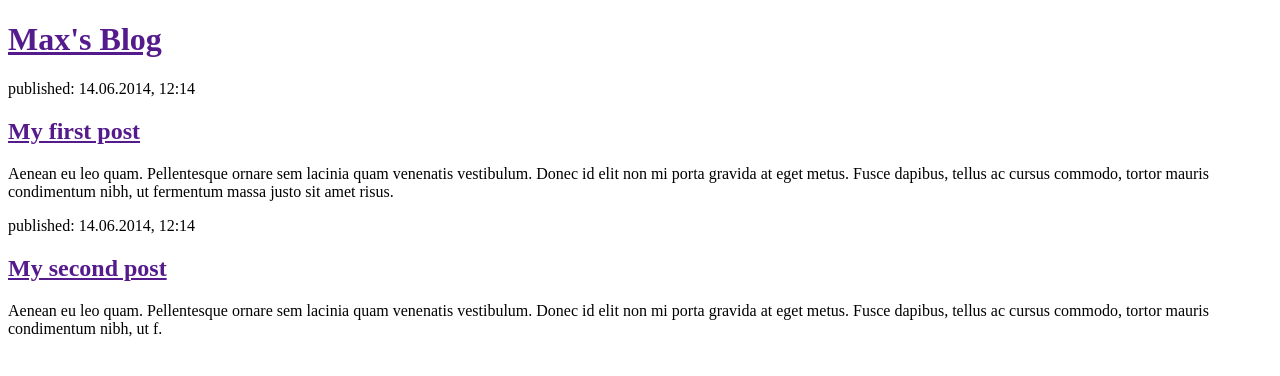
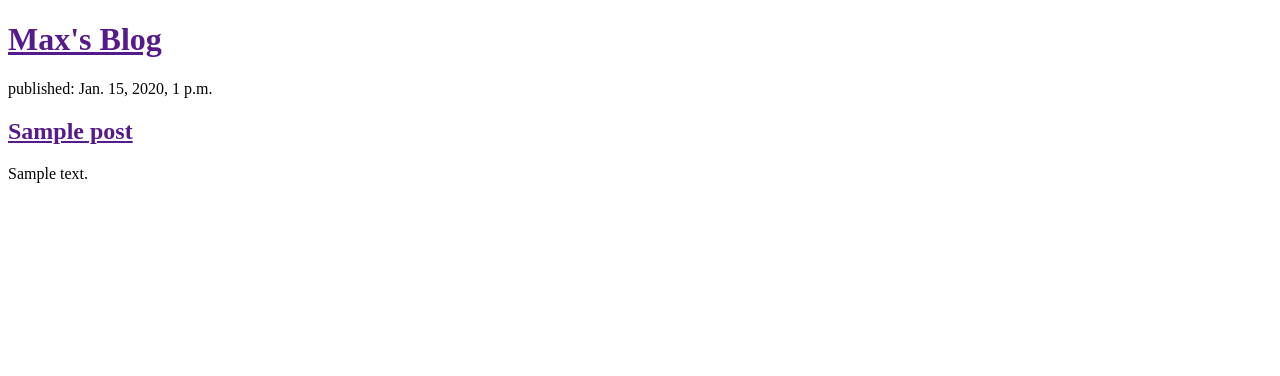
Before and after one commit to MaxNdesh/django-blog, a Django app: template blog/templates/blog/post_list.html in a window 1280 px wide. Shown: the top 376 px of the page. Run offline with Django 3.2, Linux system fonts and the light colour scheme; the template is opened without the code that fills it: values that come from a table or form of the project are taken from there, others are empty; tables that the repository leaves empty hold one stand-in row (values such as "Sample post").

Commit message:
Modified templates to fetch data from database

```diff
--- a/blog/templates/blog/post_list.html
+++ b/blog/templates/blog/post_list.html
@@ -10,19 +10,13 @@
     <h1><a href="">Max's Blog</a></h1>
 </div>
 
-<div><p>published: 14.06.2014, 12:14</p>
-    <h2><a href="">My first post</a></h2>
-    <p>Aenean eu leo quam. Pellentesque ornare sem lacinia quam venenatis vestibulum. Donec id elit non mi porta gravida
-        at eget metus. Fusce dapibus, tellus ac cursus commodo, tortor mauris condimentum nibh, ut fermentum massa justo
-        sit amet risus.</p>
-</div>
-
-<div>
-    <p>published: 14.06.2014, 12:14</p>
-    <h2><a href="">My second post</a></h2>
-    <p>Aenean eu leo quam. Pellentesque ornare sem lacinia quam venenatis vestibulum. Donec id elit non mi porta gravida
-        at eget metus. Fusce dapibus, tellus ac cursus commodo, tortor mauris condimentum nibh, ut f.</p>
-</div>
+{% for post in posts %}
+    <div>
+        <p>published: {{ post.published_date }}</p>
+        <h2><a href="">{{ post.title }}</a></h2>
+        <p>{{ post.text | linebreaksbr }}</p>
+    </div>
+{% endfor %}
 
 </body>
 </html>
--- a/blog/views.py
+++ b/blog/views.py
@@ -1,7 +1,11 @@
 from django.shortcuts import render
 
 # Create your views here.
+from django.utils import timezone
+
+from blog.models import Post
 
 
 def post_list(request):
-    return render(request, 'blog/post_list.html', {});
+    posts = Post.objects.filter(published_date__lte= timezone.now()).order_by('published_date')
+    return render(request, 'blog/post_list.html', {'posts': posts})
```
